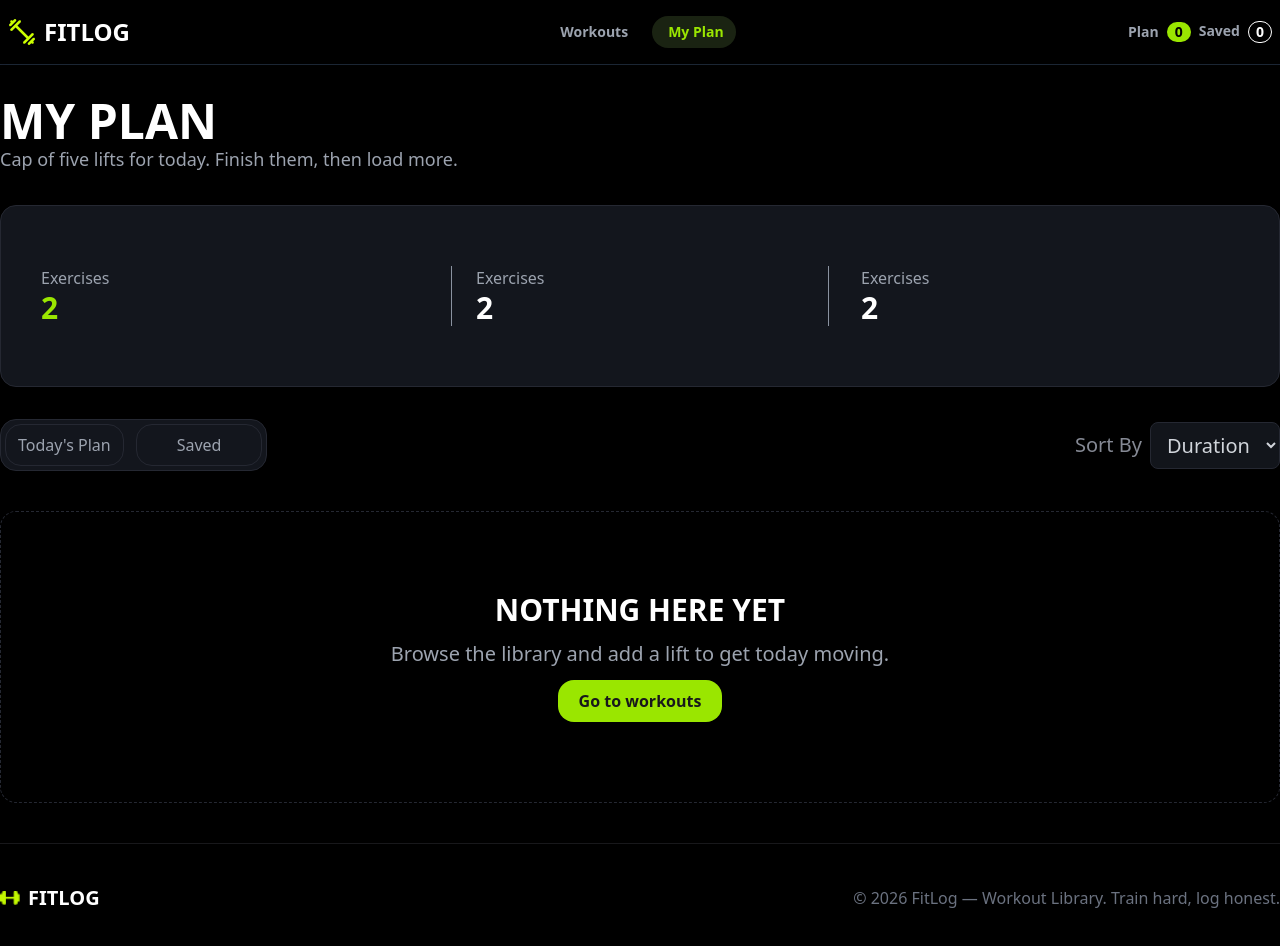
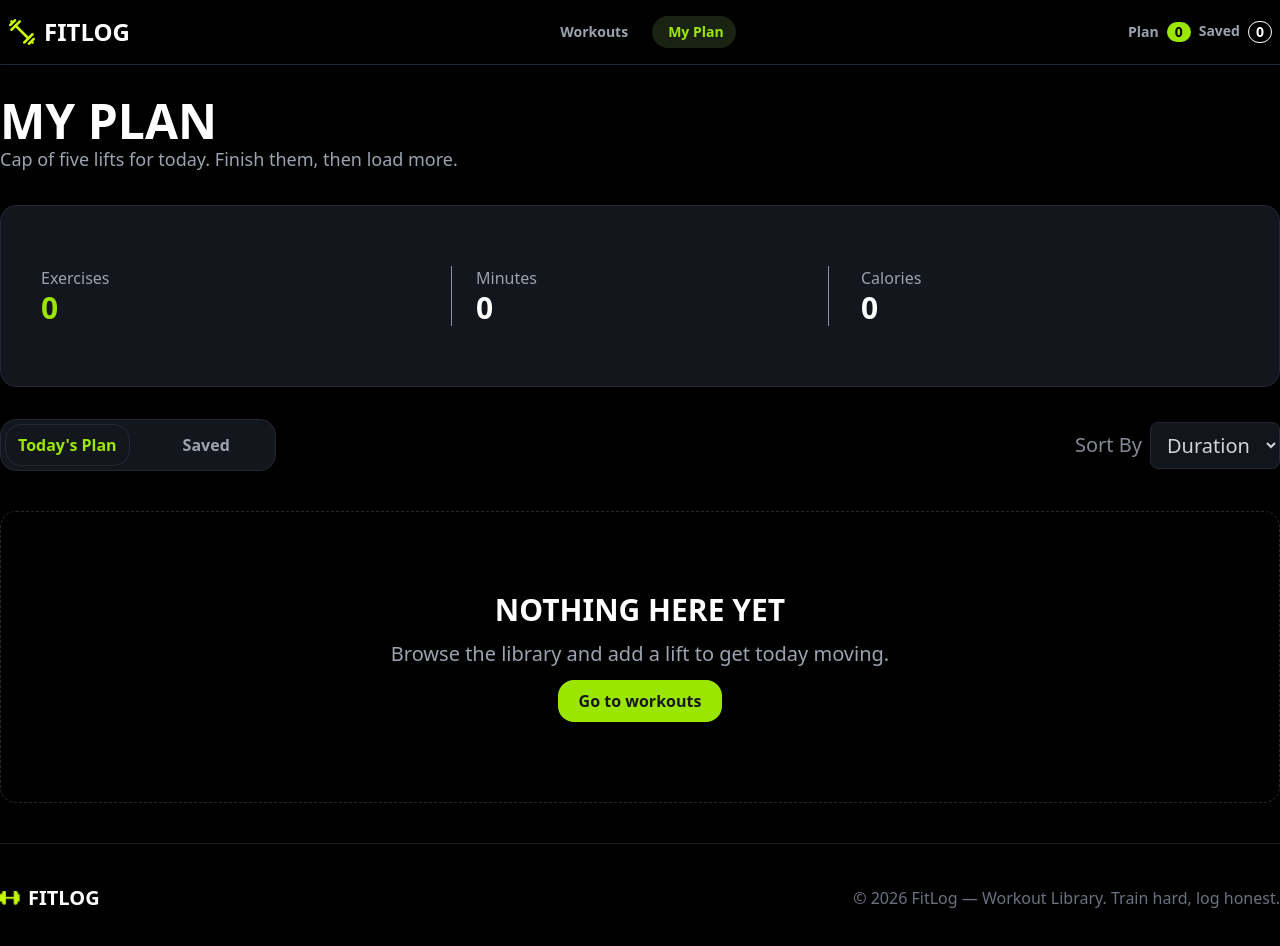
Before and after one commit to nafismahamudshahin/fitlog, a Next.js app: page /my-plan in a window 1280 px wide. Shown: the top 946 px of the page. Built offline with nearby package versions, Linux system fonts and the light colour scheme.

Commit message:
build plan summary component

```diff
--- a/src/app/layout.tsx
+++ b/src/app/layout.tsx
@@ -4,6 +4,7 @@ import "./globals.css";
 import Navbar from "@/components/Navbar/Navbar";
 import Footer from "@/components/Footer";
 import ExerciseProviderContext from "@/contexts/ExercisePlanStoreContext";
+import { Bounce, ToastContainer } from "react-toastify";
 
 const geistSans = Geist({
   variable: "--font-geist-sans",
@@ -34,6 +35,19 @@ export default function RootLayout({ children }: LayoutProps<"/">) {
             {children}
           </main>
           <Footer></Footer>
+          <ToastContainer
+            position="top-right"
+            autoClose={2000}
+            hideProgressBar={false}
+            newestOnTop={false}
+            closeOnClick={false}
+            rtl={false}
+            pauseOnFocusLoss
+            draggable
+            pauseOnHover
+            theme="light"
+            transition={Bounce}
+          />
         </ExerciseProviderContext>
       </body>
     </html>
--- a/src/app/my-plan/page.tsx
+++ b/src/app/my-plan/page.tsx
@@ -1,32 +1,44 @@
+"use client";
+import PlanSummary from '@/components/Plan/PlanSummary';
+import { ExerciseContext } from '@/contexts/ExercisePlanStoreContext';
 import Link from 'next/link';
-import React from 'react';
+import React, { useContext } from 'react';
+
 
 const MyPlanPage = () => {
+    const { planExercise, setPlanExercise, saveExercise, setSaveExercise, btnIsActive, setBtnAcive } = useContext(ExerciseContext);
+    const plan = planExercise.reduce((acc, exercise) => ({
+        duration: acc.duration + exercise.duration,
+        calories: acc.calories + exercise.caloriesBurned,
+    }), {
+        duration: 0,
+        calories: 0,
+    });
+
+    const save = saveExercise.reduce((acc, exercise) => ({
+        duration: acc.duration + exercise.duration,
+        calories: acc.calories + exercise.caloriesBurned,
+    }), {
+        duration: 0,
+        calories: 0,
+    });
+    const planData = { length: planExercise.length, duration: plan.duration, calories: plan.calories };
+    const saveData = { length: saveExercise.length, duration: save.duration, calories: save.calories };
     return (
         <section className='container mx-auto'>
             <div className='my-8'>
                 <h2 className='text-white font-bold text-5xl'>MY PLAN</h2>
                 <p className='text-lg text-[#9CA3AF]'>Cap of five lifts for today. Finish them, then load more.</p>
             </div>
-            <div className='grid gap-8 grid-cols-3 rounded-2xl py-15 px-10 bg-[#13161D] border border-[#252832] my-8'>
-                <div className=''>
-                    <p className='text-[#9CA3AF]'>Exercises</p>
-                    <b className='text-lime-400 text-3xl'>2</b>
-                </div>
-                <div className='border-x px-6 border-[#8A92A0]'>
-                    <p className='text-[#9CA3AF]'>Exercises</p>
-                    <b className='text-white text-3xl'>2</b>
-                </div>
-                <div>
-                    <p className='text-[#9CA3AF]'>Exercises</p>
-                    <b className='text-white text-3xl'>2</b>
-                </div>
-            </div>
+            {
+                btnIsActive ? <PlanSummary data={planData}></PlanSummary> : <PlanSummary data={saveData}></PlanSummary>
+            }
+
             <div>
                 <div className='flex justify-between'>
                     <div className='bg-[#13161D] text-[#9CA3AF]   flex gap-3 border border-[#252832] rounded-2xl p-1'>
-                        <button className='border border-[#252832] rounded-2xl px-3 py-2'>Today{`'`}s Plan</button>
-                        <button className='border border-[#252832] rounded-2xl px-10 py-2'>Saved</button>
+                        <button onClick={() => setBtnAcive(true)} className={`${btnIsActive ? "border border-[#252832] text-lime-400" : "border border-transparent"} font-bold rounded-2xl px-3 py-2`}>Today{`'`}s Plan</button>
+                        <button onClick={() => setBtnAcive(false)} className={`${btnIsActive ? "border border-transparent" : "border border-[#252832] text-lime-400"} font-bold rounded-2xl px-10 py-2`}>Saved</button>
                     </div>
                     <div className="flex items-center gap-2">
                         <span className="text-xl text-[#858994]">Sort By</span>
@@ -40,10 +52,8 @@ const MyPlanPage = () => {
                         </select>
                     </div>
                 </div>
-                <div>
+            </div>
 
-                </div>
-            </div>
             <div className='space-y-3 text-center border border-dashed border-[#252832] rounded-2xl py-20 my-10'>
                 <h3 className='text-3xl font-bold text-white'>NOTHING HERE YET</h3>
                 <p className='text-xl text-[#9CA3AF]'>Browse the library and add a lift to get today moving.</p>
--- a/src/components/ExerciseActions.tsx
+++ b/src/components/ExerciseActions.tsx
@@ -3,6 +3,7 @@ import { ExerciseContext } from '@/contexts/ExercisePlanStoreContext';
 import { IExerciseType } from '@/types/types';
 import { useContext } from 'react';
 import { LuCalendarPlus2 } from 'react-icons/lu';
+import { toast } from 'react-toastify';
 
 interface IExerciseActionProps {
     exercise: IExerciseType
@@ -11,10 +12,23 @@ interface IExerciseActionProps {
 const ExerciseActions = ({ exercise }: IExerciseActionProps) => {
     const { planExercise, setPlanExercise, saveExercise, setSaveExercise } = useContext(ExerciseContext);
     const handleAddToPlan = (): void => {
-        setPlanExercise([...planExercise, exercise]);
+        const exist = planExercise.some(plan => plan.id === exercise.id);
+        if (!exist) {
+            setPlanExercise([...planExercise, exercise]);
+            toast.success("Add to Plane.")
+        } else {
+            toast.error("This is already exits.")
+        }
     }
     const handleAddToSave = (): void => {
-        setSaveExercise([...saveExercise, exercise]);
+        const exist = saveExercise.some(plan => plan.id === exercise.id);
+        if (!exist) {
+            setSaveExercise([...saveExercise, exercise]);
+            toast.success("Add to save.")
+        } else {
+            toast.error("This is already exits.")
+        }
+
     }
     return (
         <>
--- a/src/components/Navbar/PlanMenu.tsx
+++ b/src/components/Navbar/PlanMenu.tsx
@@ -4,11 +4,11 @@ import Link from 'next/link';
 import { useContext } from 'react';
 
 const PlanMenu = () => {
-    const { planExercise, saveExercise } = useContext(ExerciseContext);
+    const { planExercise, saveExercise, setBtnAcive } = useContext(ExerciseContext);
     return (
         <>
             <Link href="/my-plan" className="">
-                <div className="flex gap-2">
+                <div onClick={() => setBtnAcive(true)} className="flex gap-2">
                     <span>
                         Plan
                     </span>
@@ -16,7 +16,7 @@ const PlanMenu = () => {
                 </div>
             </Link>
             <Link href="/my-plan" className="">
-                <div className="flex gap-2">
+                <div onClick={() => setBtnAcive(false)} className="flex gap-2">
                     <span>
                         Saved
                     </span>
--- /dev/null
+++ b/src/components/Plan/PlanSummary.tsx
@@ -0,0 +1,22 @@
+
+
+const PlanSummary = ({ data }: { data: { length: number, duration: number, calories: number } }) => {
+    return (
+        <div className='grid gap-8 grid-cols-3 rounded-2xl py-15 px-10 bg-[#13161D] border border-[#252832] my-8'>
+            <div className=''>
+                <p className='text-[#9CA3AF]'>Exercises</p>
+                <b className='text-lime-400 text-3xl'>{data.length}</b>
+            </div>
+            <div className='border-x px-6 border-[#8A92A0]'>
+                <p className='text-[#9CA3AF]'>Minutes</p>
+                <b className='text-white text-3xl'>{data.duration}</b>
+            </div>
+            <div>
+                <p className='text-[#9CA3AF]'>Calories</p>
+                <b className='text-white text-3xl'>{data.calories}</b>
+            </div>
+        </div>
+    );
+};
+
+export default PlanSummary;
--- a/src/contexts/ExercisePlanStoreContext.tsx
+++ b/src/contexts/ExercisePlanStoreContext.tsx
@@ -3,24 +3,30 @@ import { IExerciseType } from "@/types/types";
 import React, { createContext, Dispatch, ReactNode, SetStateAction, useState } from 'react';
 
 interface IExerciseContextType {
-    planExercise: IExerciseType[];
-    setPlanExercise: Dispatch<SetStateAction<IExerciseType[]>>;
+    planExercise: IExerciseType[],
+    setPlanExercise: Dispatch<SetStateAction<IExerciseType[]>>,
 
-    saveExercise: IExerciseType[];
-    setSaveExercise: Dispatch<SetStateAction<IExerciseType[]>>
+    saveExercise: IExerciseType[],
+    setSaveExercise: Dispatch<SetStateAction<IExerciseType[]>>,
+
+    btnIsActive: boolean,
+    setBtnAcive: Dispatch<SetStateAction<boolean>>
 }
 export const ExerciseContext = createContext<IExerciseContextType>({
     planExercise: [],
     setPlanExercise: () => { },
     saveExercise: [],
-    setSaveExercise: () => { }
+    setSaveExercise: () => { },
+    btnIsActive: true,
+    setBtnAcive: () => { },
 });
 
 const ExerciseProviderContext = ({ children }: { children: ReactNode }) => {
     const [planExercise, setPlanExercise] = useState<IExerciseType[]>([]);
     const [saveExercise, setSaveExercise] = useState<IExerciseType[]>([]);
+    const [btnIsActive, setBtnAcive] = useState<boolean>(true);
     return (
-        <ExerciseContext.Provider value={{ planExercise, setPlanExercise, saveExercise, setSaveExercise }}>
+        <ExerciseContext.Provider value={{ planExercise, setPlanExercise, saveExercise, setSaveExercise, btnIsActive, setBtnAcive }}>
             {children}
         </ExerciseContext.Provider>
     );
```
